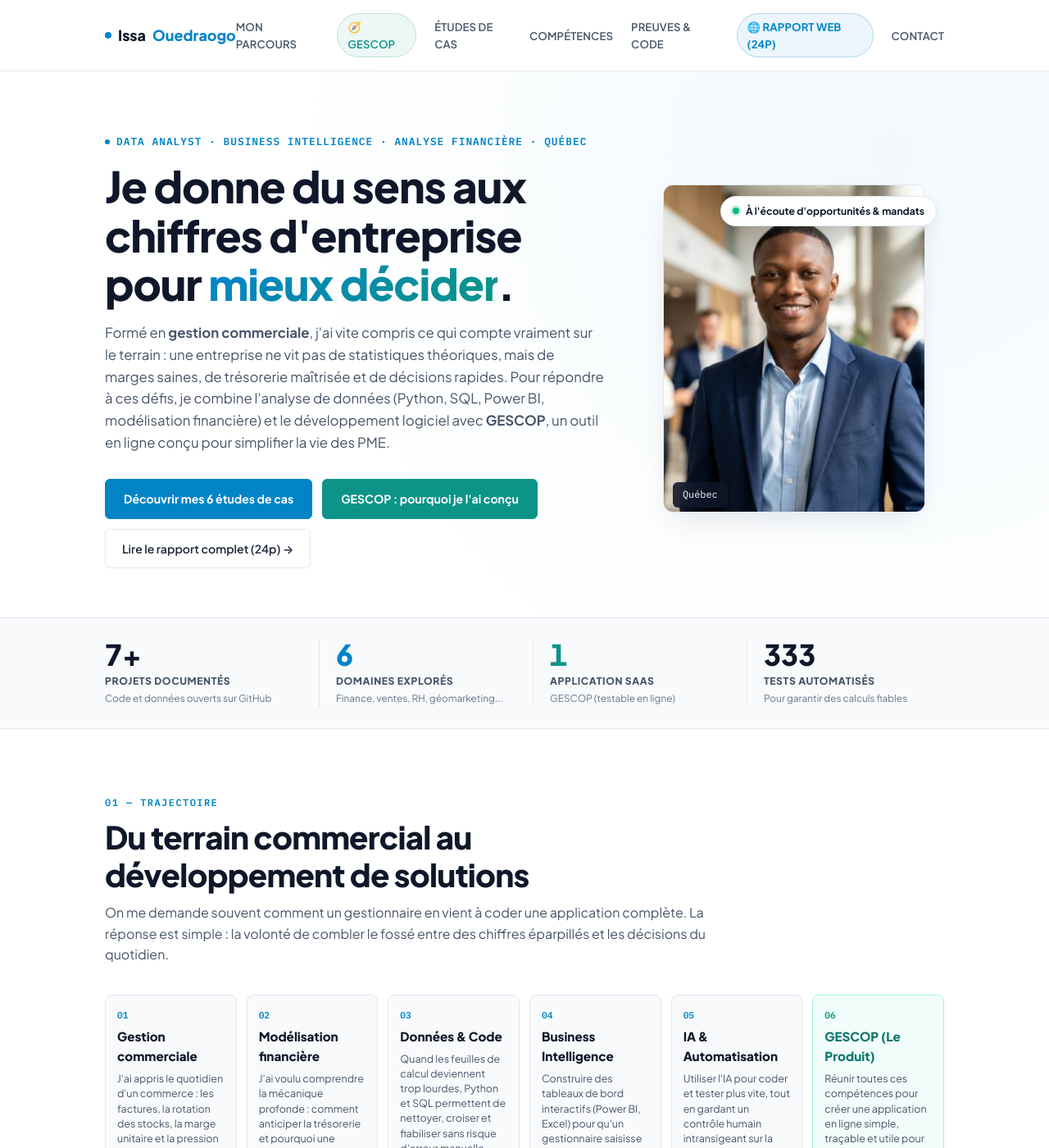
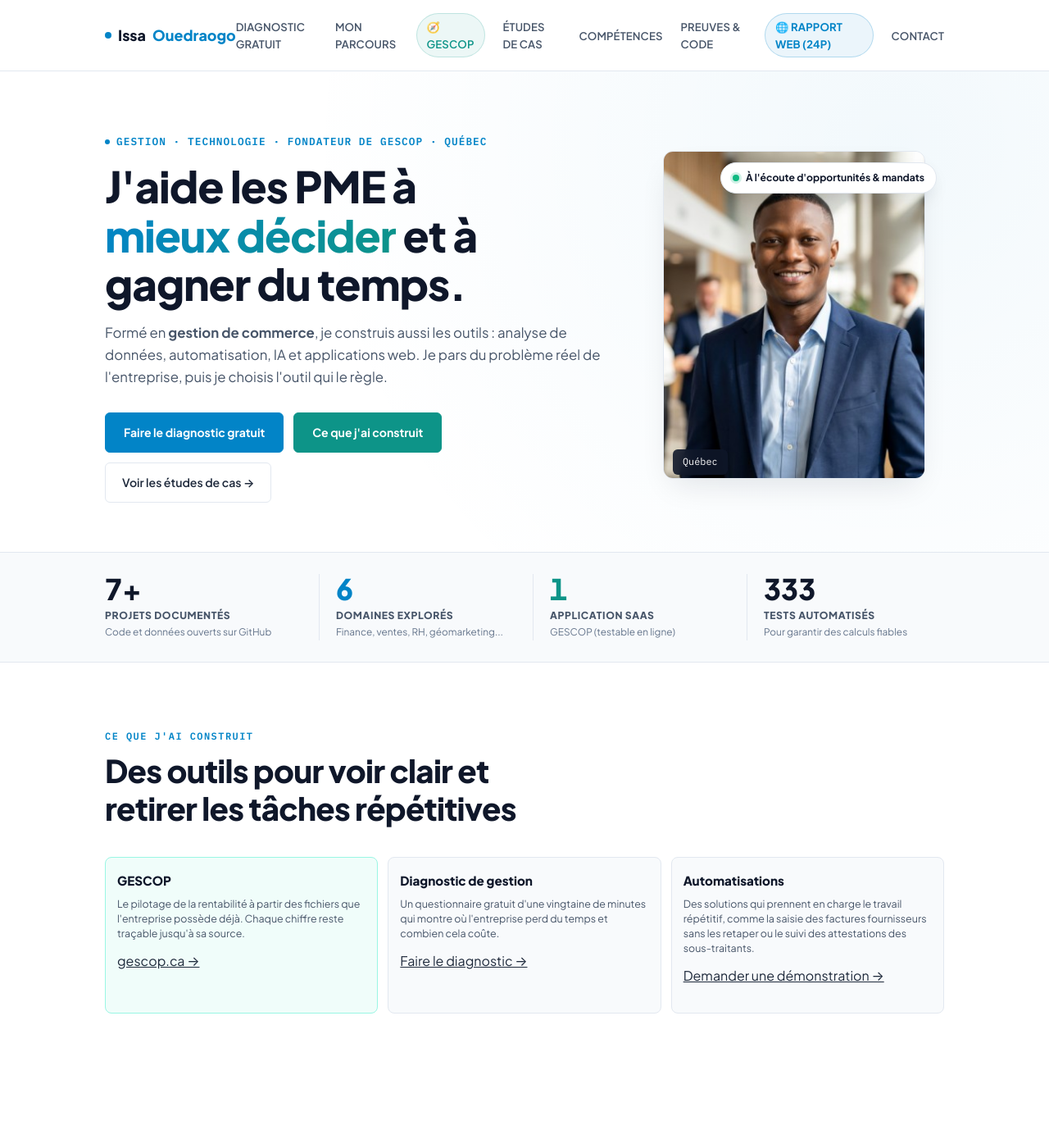
Before and after one commit to Issa0900/Issa-Ouedraogo, a Jekyll site: the page index.html, which Jekyll copies as it is, in a window 1280 px wide and 1400 px high. Shown: the whole window at 82% size. Built offline with Jekyll 4.4.1, drawn with Linux system fonts in a browser that asks for light colours; some of the changed text lies outside the part shown.

Commit message:
Portfolio : positionnement gestion et technologie, diagnostic gratuit et section Ce que j'ai construit
Co-Authored-By: Claude Opus 5.5 <noreply@anthropic.com>
Claude-Session: https://claude.ai/code/session_014HqQ8eoeyWn6zwE6Yiv28G

```diff
--- a/index.html
+++ b/index.html
@@ -3,8 +3,8 @@
 <head>
 <meta charset="utf-8" />
 <meta name="viewport" content="width=device-width, initial-scale=1" />
-<title>Issa Ouedraogo · Data Analyst &amp; Business Intelligence · Québec</title>
-<meta name="description" content="Portfolio d'Issa Ouedraogo : Data Analyst, Business Intelligence et créateur de GESCOP. Des analyses concrètes en Python, SQL, Power BI et modélisation financière à Québec." />
+<title>Issa Ouedraogo · Gestion et technologie pour les PME · Québec</title>
+<meta name="description" content="Issa Ouedraogo, fondateur de GESCOP : j'aide les PME à mieux décider et à gagner du temps en reliant gestion et technologie. Diagnostic de gestion gratuit, analyse de données, automatisation et applications web, à Québec." />
 <link rel="preconnect" href="https://fonts.googleapis.com">
 <link rel="preconnect" href="https://fonts.gstatic.com" crossorigin>
 <link href="https://fonts.googleapis.com/css2?family=Plus+Jakarta+Sans:wght@400;500;600;700;800&family=IBM+Plex+Mono:wght@400;500;600&display=swap" rel="stylesheet">
@@ -712,6 +712,7 @@
   <div class="nav-row">
     <a class="brand" href="#top">Issa <span>Ouedraogo</span></a>
     <nav class="links">
+      <a href="./diagnostic.html">Diagnostic gratuit</a>
       <a href="#parcours">Mon parcours</a>
       <a href="#gescop" class="badge-nav">🧭 GESCOP</a>
       <a href="#projets">Études de cas</a>
@@ -731,18 +732,18 @@
       <div>
         <div class="hero-identity">
           <span class="dot"></span>
-          Data Analyst · Business Intelligence · Analyse financière · Québec
+          Gestion · Technologie · Fondateur de GESCOP · Québec
         </div>
         <h1>
-          Je donne du sens aux chiffres d'entreprise pour <em>mieux décider</em>.
+          J'aide les PME à <em>mieux décider</em> et à gagner du temps.
         </h1>
         <p class="lead">
-          Formé en <strong>gestion commerciale</strong>, j'ai vite compris ce qui compte vraiment sur le terrain : une entreprise ne vit pas de statistiques théoriques, mais de marges saines, de trésorerie maîtrisée et de décisions rapides. Pour répondre à ces défis, je combine l'analyse de données (Python, SQL, Power BI, modélisation financière) et le développement logiciel avec <strong>GESCOP</strong>, un outil en ligne conçu pour simplifier la vie des PME.
+          Formé en <strong>gestion de commerce</strong>, je construis aussi les outils : analyse de données, automatisation, IA et applications web. Je pars du problème réel de l'entreprise, puis je choisis l'outil qui le règle.
         </p>
         <div class="hero-actions">
-          <a class="btn-primary" href="#projets">Découvrir mes 6 études de cas</a>
-          <a class="btn-teal" href="#gescop">GESCOP : pourquoi je l'ai conçu</a>
-          <a class="btn-ghost" href="./portfolio_report.html" target="_blank">Lire le rapport complet (24p) →</a>
+          <a class="btn-primary" href="./diagnostic.html">Faire le diagnostic gratuit</a>
+          <a class="btn-teal" href="#construit">Ce que j'ai construit</a>
+          <a class="btn-ghost" href="#projets">Voir les études de cas →</a>
         </div>
       </div>
       <div class="portrait-frame">
@@ -778,6 +779,33 @@
         <div class="num">333</div>
         <span class="lbl">Tests Automatisés</span>
         <span class="sub">Pour garantir des calculs fiables</span>
+      </div>
+    </div>
+  </section>
+
+  <!-- ==================== CE QUE J'AI CONSTRUIT ==================== -->
+  <section id="construit">
+    <div class="wrap">
+      <div class="section-head">
+        <span class="kicker">Ce que j'ai construit</span>
+        <h2>Des outils pour voir clair et retirer les tâches répétitives</h2>
+      </div>
+      <div class="parcours-flow" style="grid-template-columns:repeat(auto-fit,minmax(240px,1fr));">
+        <div class="parcours-card highlight">
+          <div class="parcours-title">GESCOP</div>
+          <div class="parcours-desc">Le pilotage de la rentabilité à partir des fichiers que l'entreprise possède déjà. Chaque chiffre reste traçable jusqu'à sa source.</div>
+          <p style="margin-top:12px;"><a href="https://gescop.ca" target="_blank" rel="noopener">gescop.ca →</a></p>
+        </div>
+        <div class="parcours-card">
+          <div class="parcours-title">Diagnostic de gestion</div>
+          <div class="parcours-desc">Un questionnaire gratuit d'une vingtaine de minutes qui montre où l'entreprise perd du temps et combien cela coûte.</div>
+          <p style="margin-top:12px;"><a href="./diagnostic.html">Faire le diagnostic →</a></p>
+        </div>
+        <div class="parcours-card">
+          <div class="parcours-title">Automatisations</div>
+          <div class="parcours-desc">Des solutions qui prennent en charge le travail répétitif, comme la saisie des factures fournisseurs sans les retaper ou le suivi des attestations des sous-traitants.</div>
+          <p style="margin-top:12px;"><a href="mailto:gescop.support@gmail.com">Demander une démonstration →</a></p>
+        </div>
       </div>
     </div>
   </section>
@@ -1268,13 +1296,13 @@
   <footer id="contact" class="recruitment-section">
     <div class="wrap">
       <div class="recruitment-card">
-        <h2>Parlons de vos défis de données ou de gestion</h2>
+        <h2>Parlons de votre entreprise</h2>
         <p>
-          Vous cherchez quelqu'un capable d'explorer des données complexes, de comprendre vos enjeux de rentabilité et de livrer des outils fiables ?<br>
-          Basé à <strong>Québec</strong>, je suis disponible pour échanger sur des opportunités professionnelles, des mandats ou simplement vous faire une démonstration de GESCOP.
+          Commencez par le diagnostic gratuit, ou écrivez-moi pour une démonstration. Basé à <strong>Québec</strong>.
         </p>
         <div class="recruitment-buttons">
-          <a class="btn-primary" href="mailto:issaouedraogo0900@gmail.com">M'envoyer un courriel</a>
+          <a class="btn-primary" href="./diagnostic.html">Faire le diagnostic gratuit</a>
+          <a class="btn-ghost" href="mailto:gescop.support@gmail.com">gescop.support@gmail.com</a>
           <a class="btn-ghost" href="https://www.linkedin.com/in/issa-ouedraogo-34b146332/" target="_blank" rel="noopener">Profil LinkedIn →</a>
           <a class="btn-ghost" href="https://github.com/Issa0900/Issa-Ouedraogo" target="_blank" rel="noopener">Dépôt GitHub →</a>
           <a class="btn-teal" href="https://gescop.ca" target="_blank" rel="noopener">Tester GESCOP Live →</a>
@@ -1282,7 +1310,7 @@
       </div>
 
       <div class="site-footer-bar">
-        <span>Issa Ouedraogo · Data Analyst &amp; Créateur de GESCOP</span>
+        <span>Issa Ouedraogo · Gestion et technologie · Fondateur de GESCOP</span>
         <span>Québec · 2026</span>
       </div>
     </div>
```
